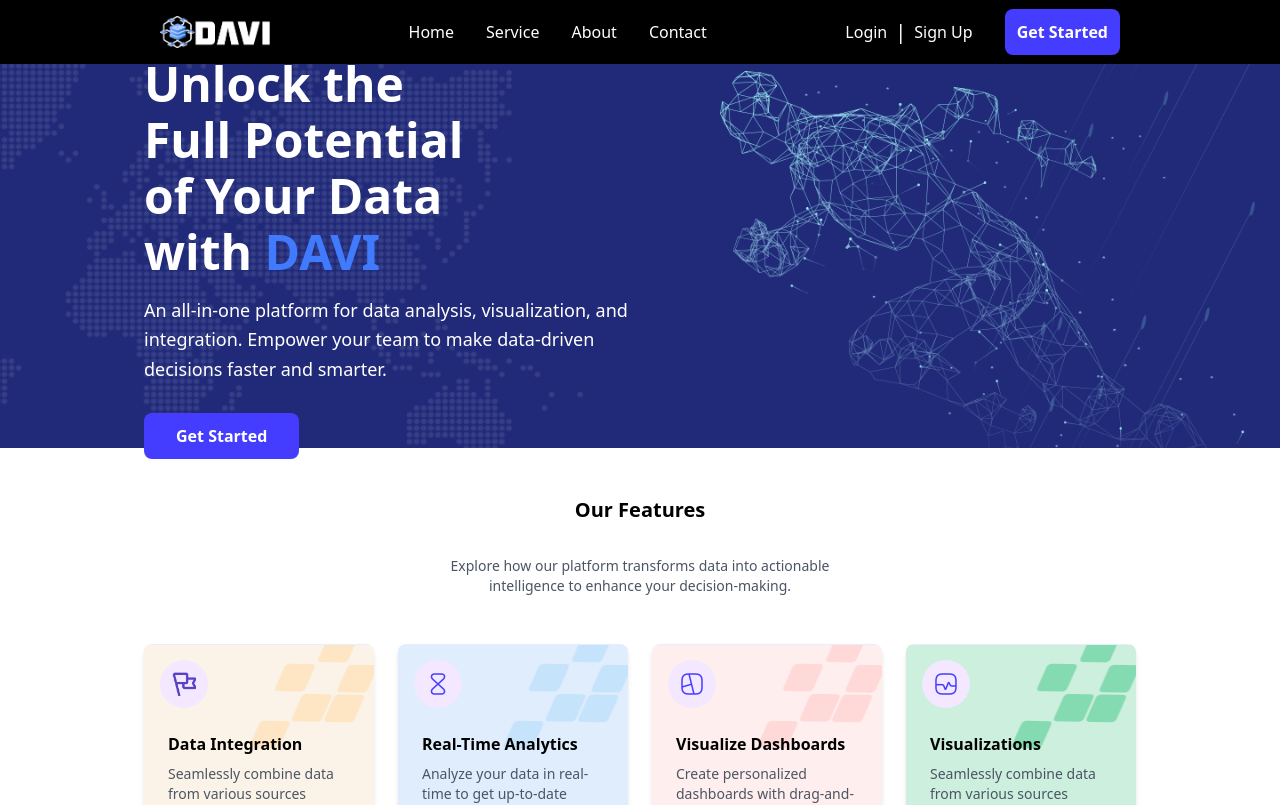
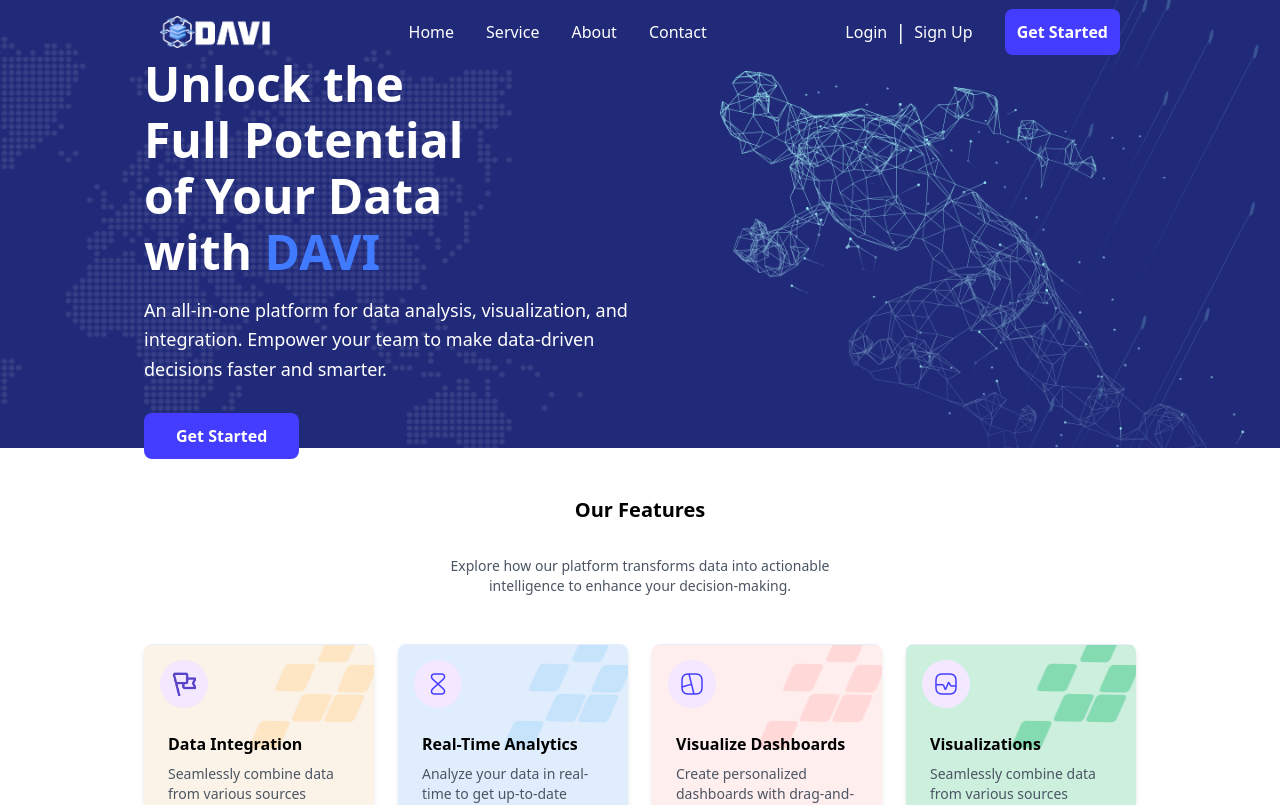
Before and after one commit to sirbluee/davi-ui-deploy, a Next.js app in the folder apps/client-app/: page /home in a window 1280 px wide. Shown: the top 805 px of the page. Built offline with nearby package versions, Linux system fonts and the light colour scheme.

Commit message:
delete file .yarn

```diff
--- a/apps/client-app/app/components/NavbarComponent.tsx
+++ b/apps/client-app/app/components/NavbarComponent.tsx
@@ -4,7 +4,7 @@ import Link from "next/link";
 
 export default function NavbarComponent() {
   return (
-    <nav className="bg-black p-4">
+    <nav className=" p-4">
       <div className="container w-auto mx-36 flex justify-between items-center">
         <div className="flex items-center space-x-4">
           {/* Logo */}
```
